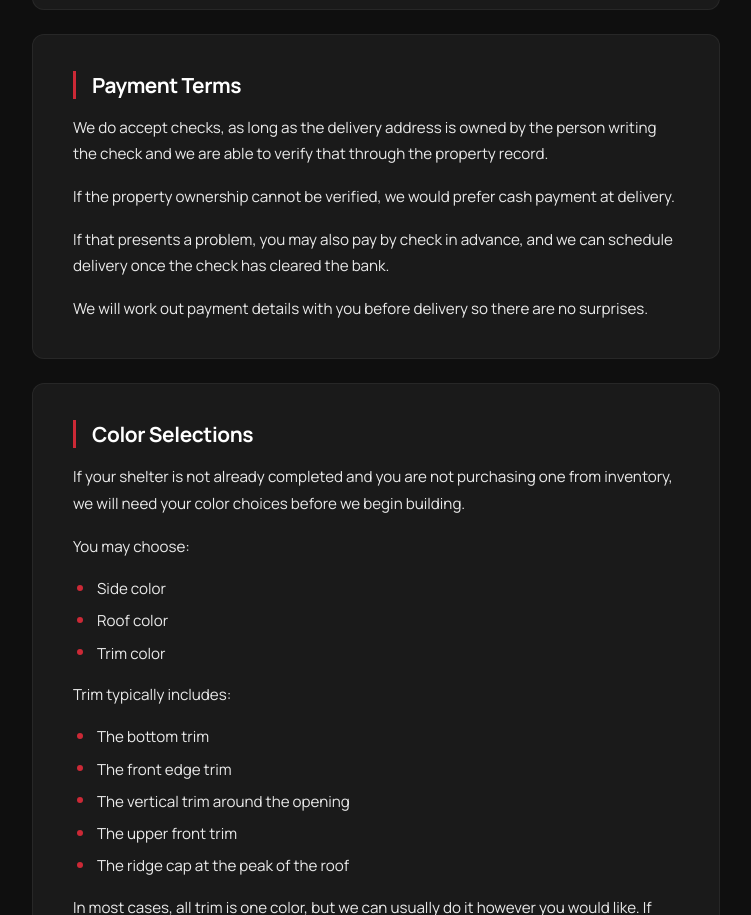
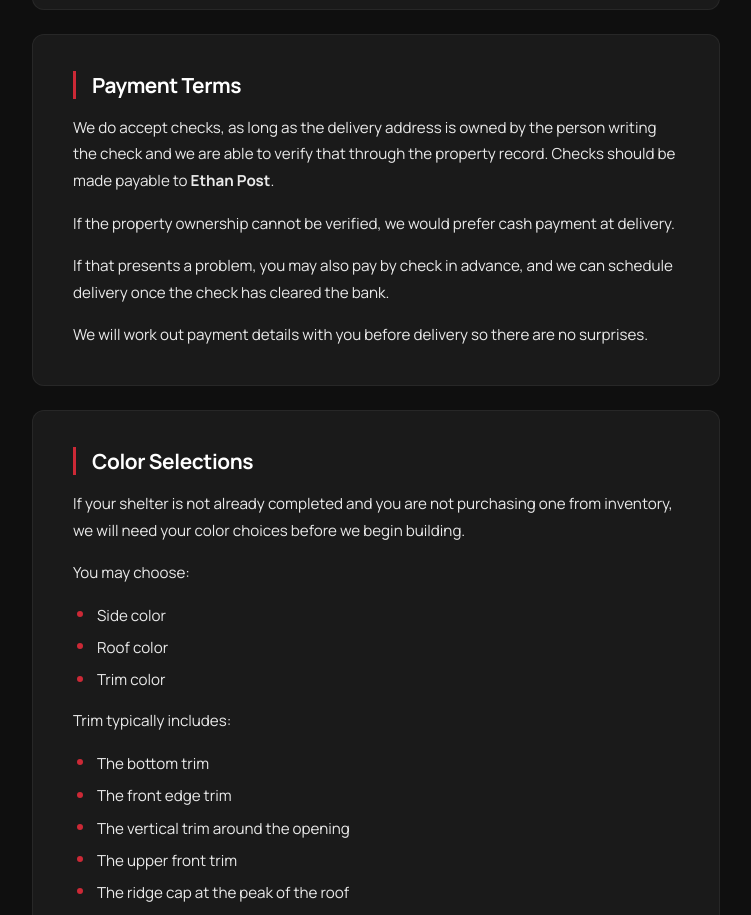
Before and after one commit to ethanpost/minibarnking, a plain HTML site: page delivery.html in a window 1280 px wide. Shown: the part 3492-4407 px from the top of the page, without its empty margins (264-1015 px from the left). Drawn offline with Linux system fonts and the light colour scheme.

Commit message:
Update delivery.html to specify that checks should be made payable to Ethan Post, enhancing clarity in payment terms.

```diff
--- a/delivery.html
+++ b/delivery.html
@@ -493,7 +493,7 @@
     <!-- Payment Terms -->
     <div class="letter-section fade-up">
       <h2>Payment Terms</h2>
-      <p>We do accept checks, as long as the delivery address is owned by the person writing the check and we are able to verify that through the property record.</p>
+      <p>We do accept checks, as long as the delivery address is owned by the person writing the check and we are able to verify that through the property record. Checks should be made payable to <strong>Ethan Post</strong>.</p>
       <p>If the property ownership cannot be verified, we would prefer cash payment at delivery.</p>
       <p>If that presents a problem, you may also pay by check in advance, and we can schedule delivery once the check has cleared the bank.</p>
       <p>We will work out payment details with you before delivery so there are no surprises.</p>
```
